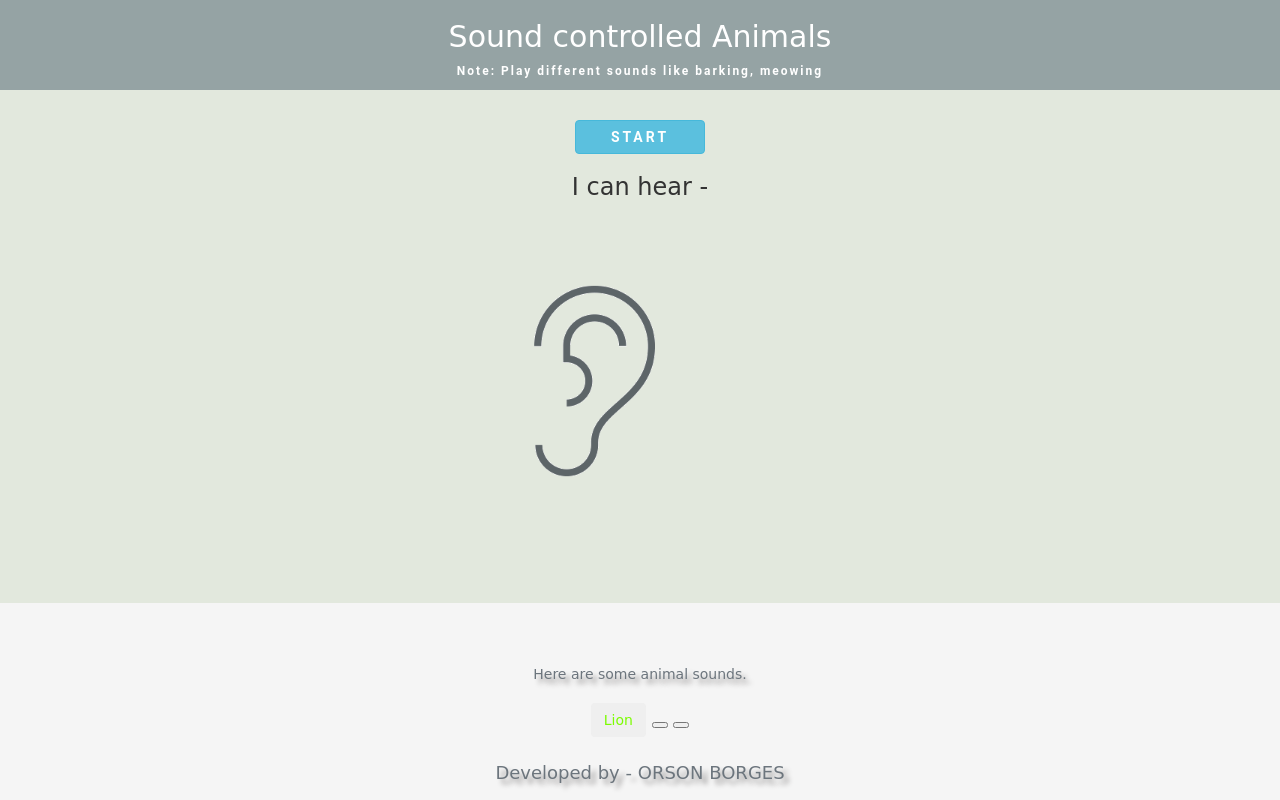
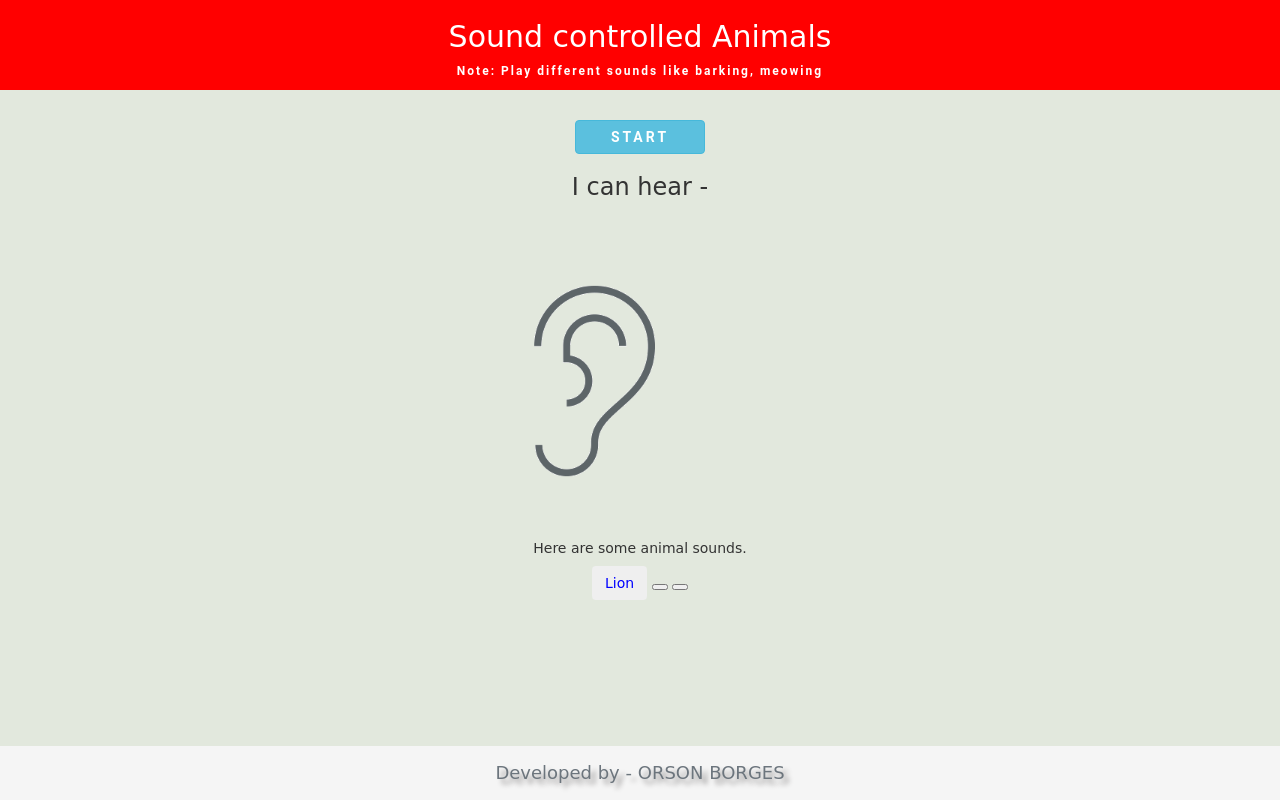
Before and after one commit to Orson2520/Project-108, a plain HTML site: page Index.html in a window 1280 px wide. Drawn offline with nearby package versions, Linux system fonts and the light colour scheme; a web font is replaced by a local one.

Commit message:
Add files via upload

```diff
--- a/Index.html
+++ b/Index.html
@@ -8,7 +8,7 @@
     <script src="https://unpkg.com/ml5@0.4.3/dist/ml5.min.js"></script>
     <link rel="preconnect" href="https://fonts.gstatic.com">
 <link href="https://fonts.googleapis.com/css2?family=Akaya+Telivigala&display=swap" rel="stylesheet">
-    <link rel="stylesheet" type="text/css" href="style.css">
+    <link rel="stylesheet" type="text/css" href="Style.css">
   </head>
 
   <body>
@@ -27,18 +27,19 @@
 
       </center>
 
+      </div>
       <center>
+      <h5>Here are some animal sounds.</h5>
 
-      </div>
-      <div class="copy_right_footer">
-        <br>
-
-        <h5>Here are some animal sounds.</h5>
-
-        <button class="btn btn-sucess" style="color: lawngreen;" id="lion">Lion</button>
+        <button class="btn btn-sucess" style="color: blue;" id="lion">Lion</button>
         <button class="btn-sucess" style="color: lawngreen;" id=""></button>
         <button class="btn-sucess" style="color: lawngreen;" id=""></button>
       <br>
+      <br>
+      <br>
+      <br>
+      <br>
+      <div class="copy_right_footer">
         Developed by - ORSON BORGES
       </div>
     </center>
--- a/Style.css
+++ b/Style.css
@@ -6,7 +6,7 @@ body
 
 .header_div
   {
-  background: #95A3A4;
+  background: red;
   color: white;
   }
 
```
